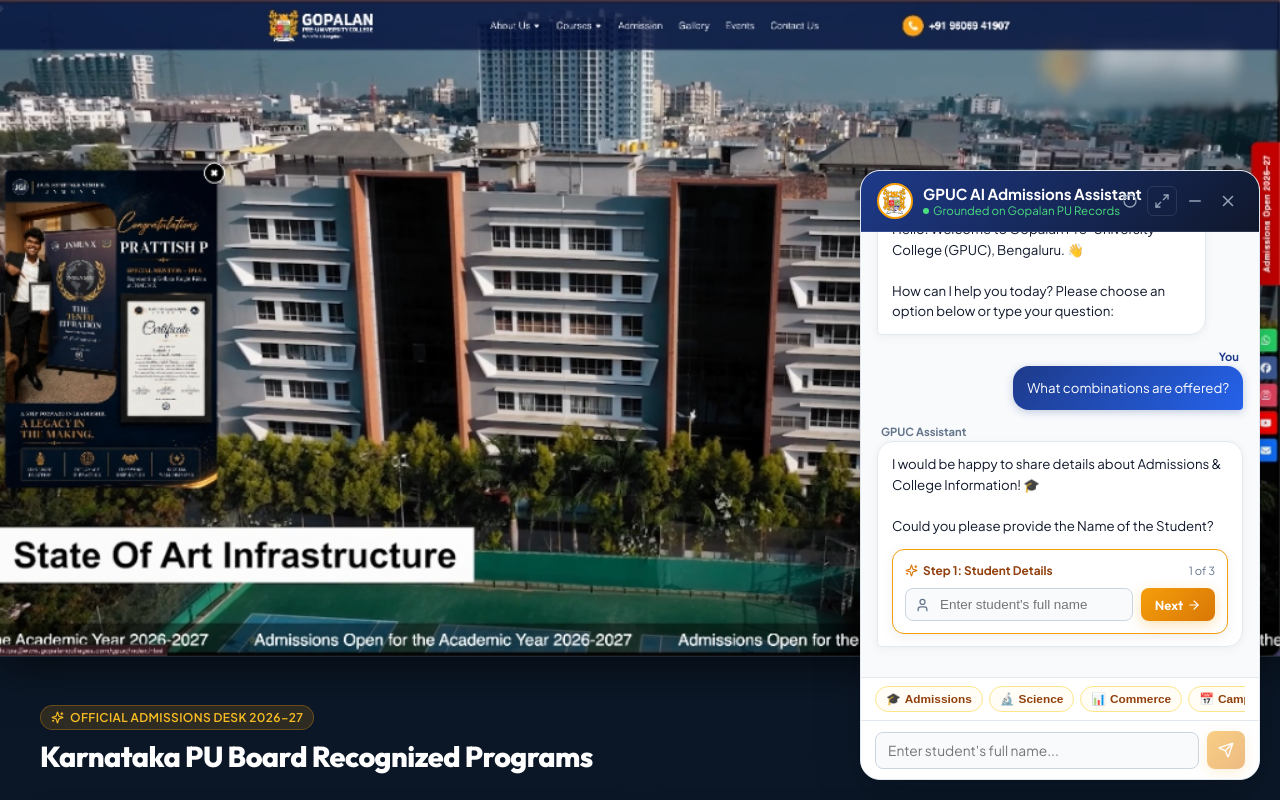
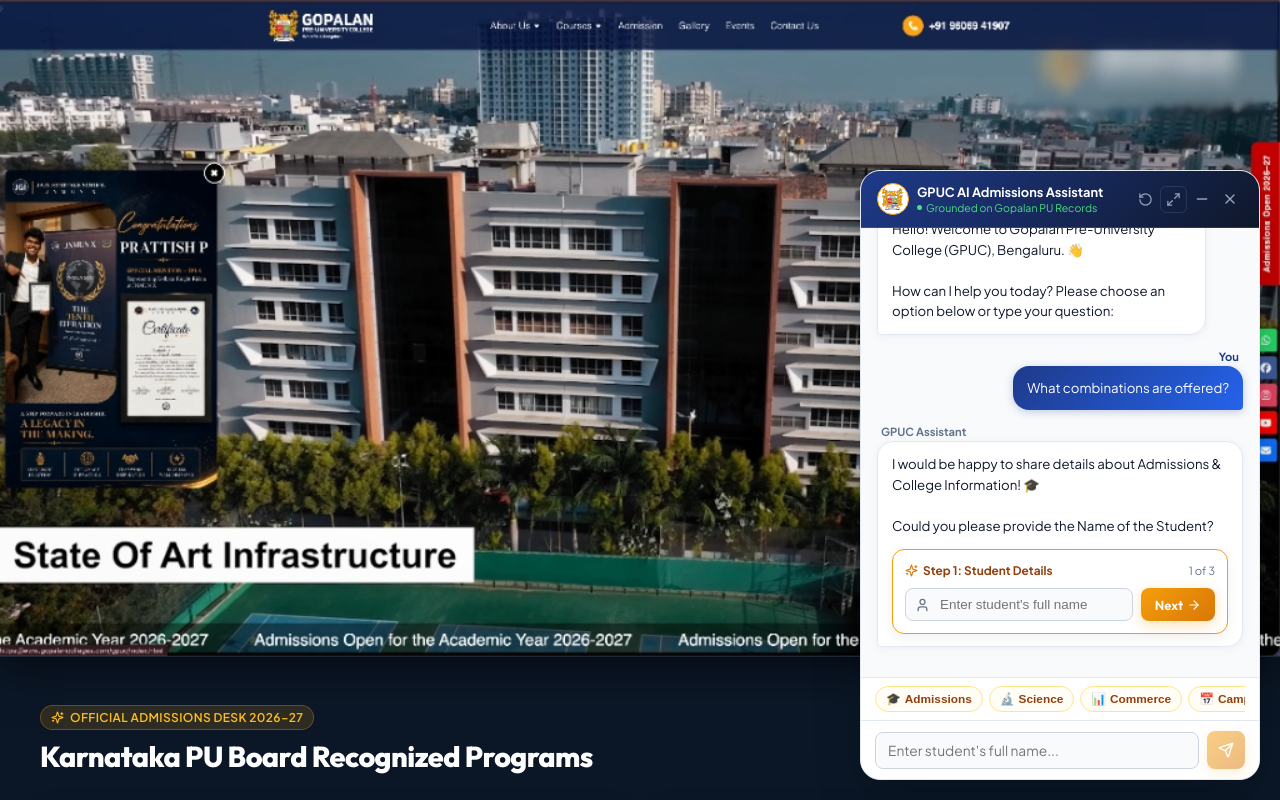
Before and after one commit to Hari9885/GPUC-ChatBot, a Next.js app: page / in a window 1280 px wide. Both pictures are taken after a click on the button "Ask AI About Admissions". Shown: the top 800 px of the page. Built offline with nearby package versions, Linux system fonts and the light colour scheme.

Commit message:
fix: adjust header title font size and spacing to prevent button overlap

```diff
--- a/src/app/page.tsx
+++ b/src/app/page.tsx
@@ -1055,14 +1055,14 @@
                 gap: '8px',
               }}
             >
-              <div style={{ display: 'flex', alignItems: 'center', gap: '10px', minWidth: 0 }}>
+              <div style={{ display: 'flex', alignItems: 'center', gap: '8px', minWidth: 0, flex: 1 }}>
                 <div
                   style={{
-                    width: '36px',
-                    height: '36px',
+                    width: '32px',
+                    height: '32px',
                     borderRadius: '50%',
                     background: '#FFFFFF',
-                    border: '2px solid #F59E0B',
+                    border: '1.5px solid #F59E0B',
                     display: 'flex',
                     alignItems: 'center',
                     justifyContent: 'center',
@@ -1075,25 +1075,48 @@
                     src="/gopalan_crest.svg"
                     alt="GPUC Logo"
                     style={{
-                      width: '26px',
-                      height: '26px',
+                      width: '22px',
+                      height: '22px',
                       objectFit: 'contain',
                     }}
                   />
                 </div>
-                  <div>
-                    <div style={{ fontWeight: 800, fontSize: '0.94rem', color: '#fff', whiteSpace: 'nowrap' }}>
-                      GPUC AI Admissions Assistant
-                    </div>
-                  <div style={{ fontSize: '0.72rem', color: '#4ade80', display: 'flex', alignItems: 'center', gap: '4px' }}>
-                    <span style={{ width: '6px', height: '6px', borderRadius: '50%', background: '#4ade80' }}></span>
-                    Grounded on Gopalan PU Records
+                <div style={{ minWidth: 0, flex: 1, overflow: 'hidden' }}>
+                  <div
+                    style={{
+                      fontWeight: 700,
+                      fontSize: '0.80rem',
+                      color: '#fff',
+                      whiteSpace: 'nowrap',
+                      overflow: 'hidden',
+                      textOverflow: 'ellipsis',
+                      lineHeight: 1.25,
+                    }}
+                    title="GPUC AI Admissions Assistant"
+                  >
+                    GPUC AI Admissions Assistant
+                  </div>
+                  <div
+                    style={{
+                      fontSize: '0.66rem',
+                      color: '#4ade80',
+                      display: 'flex',
+                      alignItems: 'center',
+                      gap: '4px',
+                      whiteSpace: 'nowrap',
+                      overflow: 'hidden',
+                      textOverflow: 'ellipsis',
+                      marginTop: '2px',
+                    }}
+                  >
+                    <span style={{ width: '5px', height: '5px', borderRadius: '50%', background: '#4ade80', flexShrink: 0 }}></span>
+                    <span style={{ overflow: 'hidden', textOverflow: 'ellipsis' }}>Grounded on Gopalan PU Records</span>
                   </div>
                 </div>
               </div>
 
               {/* Window Controls */}
-              <div style={{ display: 'flex', alignItems: 'center', gap: '3px', flexShrink: 0 }}>
+              <div style={{ display: 'flex', alignItems: 'center', gap: '2px', flexShrink: 0 }}>
                 {/* Reset button */}
                 <button
                   onClick={handleReset}
@@ -1103,7 +1126,7 @@
                     border: 'none',
                     color: '#94A3B8',
                     cursor: 'pointer',
-                    padding: '6px',
+                    padding: '5px',
                     borderRadius: '6px',
                     display: 'flex',
                     alignItems: 'center',
@@ -1113,10 +1136,10 @@
                   onMouseEnter={(e) => (e.currentTarget.style.color = '#FFFFFF')}
                   onMouseLeave={(e) => (e.currentTarget.style.color = '#94A3B8')}
                 >
-                  <RotateCcw size={16} />
+                  <RotateCcw size={15} />
                 </button>
 
-                {/* Maximize / Restore Button with Small Indication */}
+                {/* Maximize / Restore Button */}
                 <button
                   onClick={() => setIsMaximized((prev) => !prev)}
                   title={isMaximized ? 'Restore Standard Size' : 'Maximize Assistant'}
@@ -1126,7 +1149,7 @@
                     border: isMaximized ? '1px solid rgba(245, 158, 11, 0.55)' : '1px solid rgba(255, 255, 255, 0.1)',
                     color: isMaximized ? '#FDE68A' : '#94A3B8',
                     cursor: 'pointer',
-                    padding: '6px',
+                    padding: '5px',
                     borderRadius: '6px',
                     display: 'flex',
                     alignItems: 'center',
@@ -1136,7 +1159,7 @@
                   onMouseEnter={(e) => (e.currentTarget.style.color = '#FFFFFF')}
                   onMouseLeave={(e) => (e.currentTarget.style.color = isMaximized ? '#FDE68A' : '#94A3B8')}
                 >
-                  {isMaximized ? <Minimize2 size={16} /> : <Maximize2 size={16} />}
+                  {isMaximized ? <Minimize2 size={15} /> : <Maximize2 size={15} />}
                 </button>
 
                 {/* Minimize to circular launcher */}
@@ -1148,7 +1171,7 @@
                     border: 'none',
                     color: '#94A3B8',
                     cursor: 'pointer',
-                    padding: '6px',
+                    padding: '5px',
                     borderRadius: '6px',
                     display: 'flex',
                     alignItems: 'center',
@@ -1158,7 +1181,7 @@
                   onMouseEnter={(e) => (e.currentTarget.style.color = '#FFFFFF')}
                   onMouseLeave={(e) => (e.currentTarget.style.color = '#94A3B8')}
                 >
-                  <Minus size={18} />
+                  <Minus size={16} />
                 </button>
 
                 {/* Close Chat */}
@@ -1170,7 +1193,7 @@
                     border: 'none',
                     color: '#94A3B8',
                     cursor: 'pointer',
-                    padding: '6px',
+                    padding: '5px',
                     borderRadius: '6px',
                     display: 'flex',
                     alignItems: 'center',
@@ -1180,7 +1203,7 @@
                   onMouseEnter={(e) => (e.currentTarget.style.color = '#EF4444')}
                   onMouseLeave={(e) => (e.currentTarget.style.color = '#94A3B8')}
                 >
-                  <X size={18} />
+                  <X size={16} />
                 </button>
               </div>
             </div>
```
